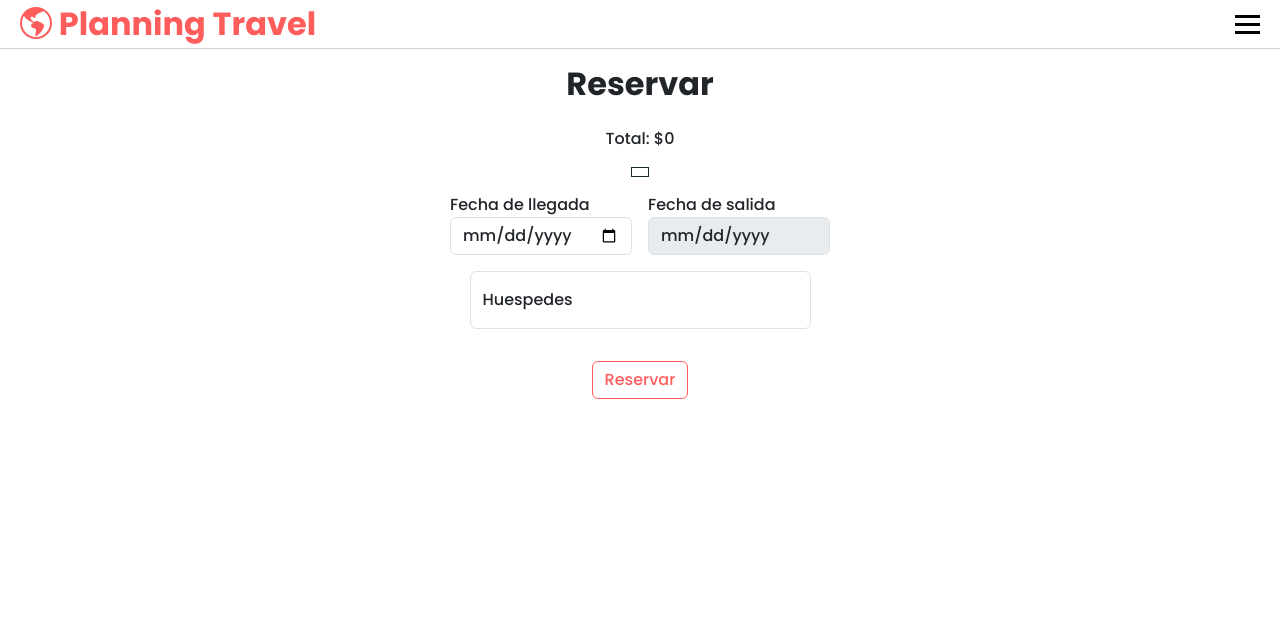
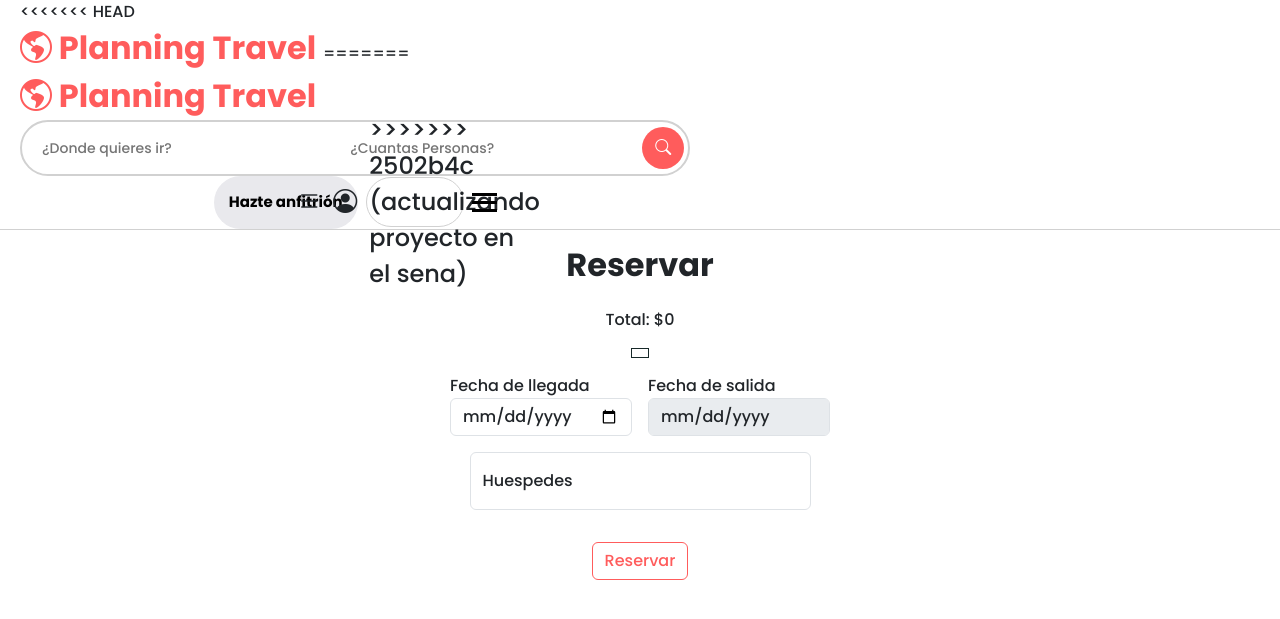
Before and after one commit to AndresM9901/planning-travel-v2, a Django app: template proyecto_planning_travel/planning_travel/templates/planning_travel/hoteles/reservas/reservas.html in a window 1280 px wide. Shown: the top 619 px of the page. Run offline with Django 4.2, Linux system fonts and the light colour scheme; the template is opened without the code that fills it, so the values that code supplies are empty; some libraries are stand-ins or nearby versions; some web fonts are replaced.

Commit message:
fusionando cambios

```diff
--- a/proyecto_planning_travel/planning_travel/templates/planning_travel/hoteles/base_hoteles.html
+++ b/proyecto_planning_travel/planning_travel/templates/planning_travel/hoteles/base_hoteles.html
@@ -25,11 +25,45 @@
 </head>
 <body>
     <nav class="nav-bar">
+<<<<<<< HEAD
         <div class="nav-bar-left">
             <div>
                 <a class="navbar-brand logo" href="{% url 'inicio' %}">
                     <i class="bi bi-globe-americas"></i> Planning Travel
                 </a>
+=======
+        <div>
+            <a class="navbar-brand logo" href="{% url 'inicio' %}">
+                <i class="bi bi-globe-americas"></i> Planning Travel
+            </a>
+        </div>
+        <div class="search-bar d-flex">
+            <form action="{% url 'inicio' %}">
+                <input
+                class="input-search"
+                placeholder="¿Donde quieres ir?"
+                type="text"
+                name="nombre"
+            />
+            <input
+                type="text"
+                class="input-search"
+                name="cantidad"
+                placeholder="¿Cuantas Personas?"
+            />
+            <button class="btn-search"><i class="bi bi-search"></i></button>
+            </form>
+        </div>
+        <div class="nav-bar-btns btn-dropdown d-flex">
+            <button class="btn-publicar">Hazte anfitrión</button>
+            <div class="btn-profile d-flex">
+                <div>
+                    <i class="bi bi-list"></i>
+                </div>
+                <div>
+                    <i class="bi bi-person-circle"></i>
+                </div>
+>>>>>>> 2502b4c (actualizando proyecto en el sena)
             </div>
             <div class="burger">
                 <div class="line1"></div>
@@ -91,7 +125,6 @@
                 {% endif %}
             </div>
         </div>
-
     </nav>
     {% if messages %}
         {% for message in messages %}
```
Also changed, not shown: proyecto_planning_travel/planning_travel/models.py (+8 -0 lines), proyecto_planning_travel/planning_travel/serializers.py (+6 -1 lines), proyecto_planning_travel/db.sqlite3 (added), proyecto_planning_travel/planning_travel/migrations/0001_initial.py (added), proyecto_planning_travel/planning_travel/migrations/0002_rename_dueño_hotel_propietario.py (added), proyecto_planning_travel/planning_travel/migrations/0003_remove_hotel_cantidad_habitaciones.py (added).
